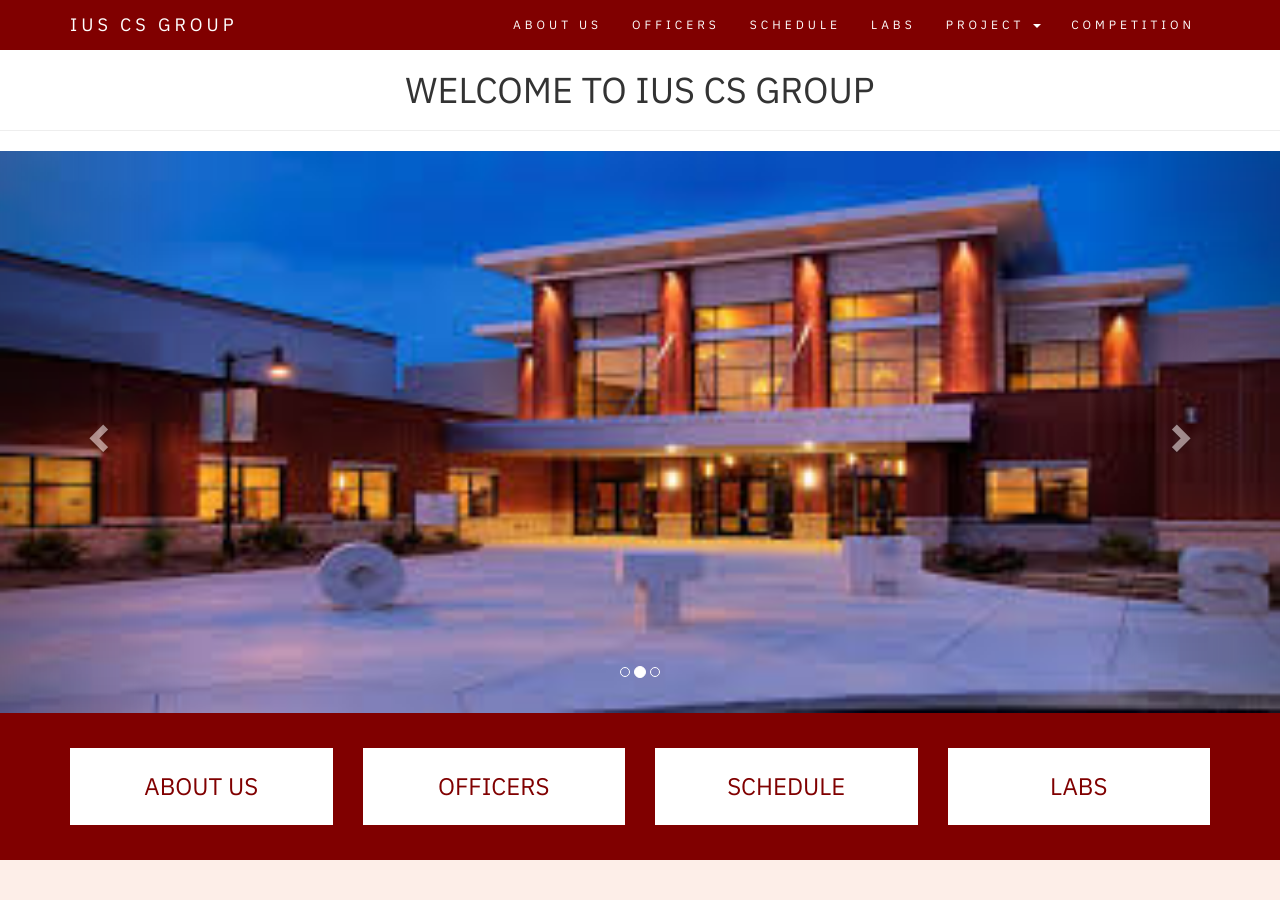
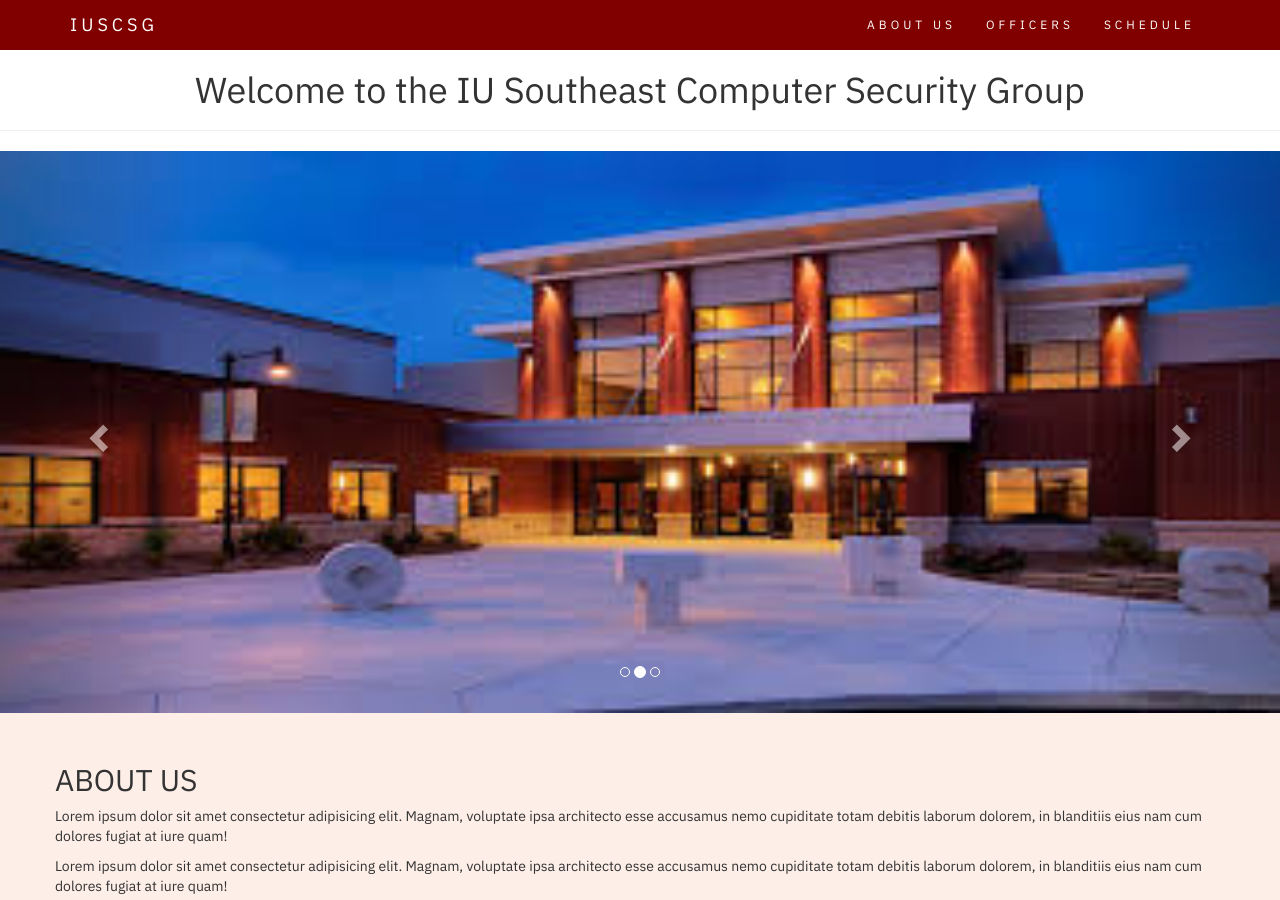
Before and after one commit to ius-csg/csghomepage, a Jekyll site: the page built from index.html, in a window 1280 px wide and 900 px high. Built offline with Jekyll 4.4.1, drawn with Linux system fonts in a browser that asks for light colours.

Commit message:
Cleanup things for prod

```diff
--- a/_config.yml
+++ b/_config.yml
@@ -15,12 +15,10 @@
 # you will see them accessed via {{ site.title }}, {{ site.email }}, and so on.
 # You can create any custom variable you would like, and they will be accessible
 # in the templates via {{ site.myvariable }}.
-title: IUS CS GROUP
+title: IUSCSG
 email: your-email@example.com
 description: >- # this means to ignore newlines until "baseurl:"
-  Write an awesome description for your new site here. You can edit this
-  line in _config.yml. It will appear in your document head meta (for
-  Google search results) and in your feed.xml site description.
+ The IU Southeast Computer Security Group is a student organization dedicated to the hands-on education of students in cyber and information security. Join us!
 baseurl: "" # the subpath of your site, e.g. /blog
 url: "" # the base hostname & protocol for your site, e.g. http://example.com
 twitter_username: jekyllrb
--- a/_includes/header.html
+++ b/_includes/header.html
@@ -13,7 +13,7 @@
                 <li><a href="#about">ABOUT US</a></li>
                 <li><a href="#officers">OFFICERS</a></li>
                 <li><a href="#schedule">SCHEDULE</a></li>
-                <li><a href="#">LABS</a></li>
+          <!--      <li><a href="#">LABS</a></li>
                 <li class="dropdown">
                         <a class="dropdown-toggle" data-toggle="dropdown" href="#">PROJECT
                         <span class="caret"></span></a>
@@ -24,7 +24,7 @@
                         </ul>
                       </li>
                 <li><a href="#">COMPETITION</a></li>
-            </ul>
+                    --> </ul>
             </div>
         </div>
     </nav>
--- a/_layouts/home.html
+++ b/_layouts/home.html
@@ -2,7 +2,7 @@
 layout: "wrapper"
 ---
 
-<h1 class="text-center">WELCOME TO IUS CS GROUP</h1>
+<h1 class="text-center">Welcome to the IU Southeast Computer Security Group</h1>
 <hr>
 <section id="home" class="index-start">
         <div id="myCarousel" class="carousel slide" data-ride="carousel">
@@ -52,25 +52,6 @@ layout: "wrapper"
         </div>
 </section>
 
-<section class="tab-header">
-    <div class="container">
-        <div class="row">
-            <div class="col-sm-3">
-                <h3><a href="#about">ABOUT US</a></h3>
-            </div>
-            <div class="col-sm-3">
-                <h3><a href="#officers">OFFICERS</a></h3>
-            </div>
-            <div class="col-sm-3">
-                <h3><a href="#schedule">SCHEDULE</a></h3>
-            </div>
-            <div class="col-sm-3">
-                <h3><a href="">LABS</a></h3>
-            </div>
-        </div>
-    </div>
-</section>
-
 <section id="about" class="index-about">
     <div class="container about-body">
         <h2>ABOUT US</h2>
```
